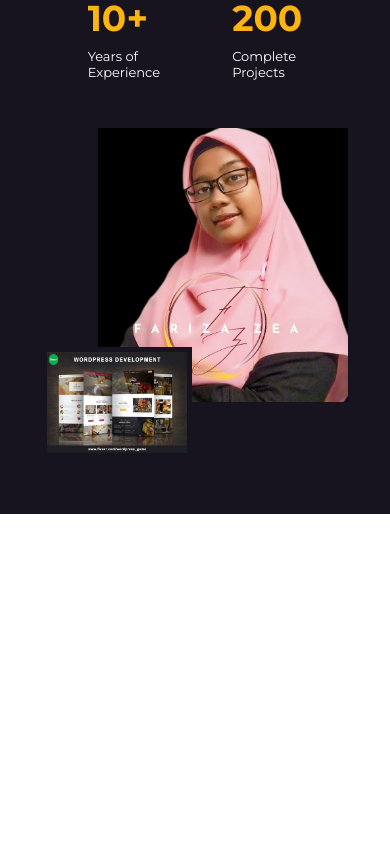
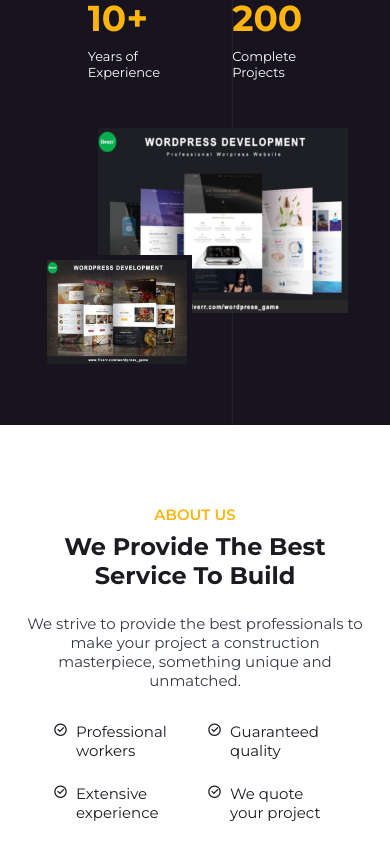
Before and after one commit to zea-0366/portofolio, a plain HTML site: page index.html in a window 390 px wide. Shown: the part 460-1304 px from the top of the page. Drawn offline with nearby package versions, Linux system fonts and the light colour scheme.

Commit message:
gambar+isi about us

```diff
--- a/css/style.css
+++ b/css/style.css
@@ -136,8 +136,9 @@ img {
   width: 100%;
   top: 0;
   left: 0;
-  background-color: var(--black-color);
+  background-color: transparent;
   z-index: var(--z-fixed);
+  transition: background-color .4s;
 }
 
 .nav {
@@ -221,7 +222,15 @@ img {
 }
 
 /* Change background header */
+.bg-header {
+  background-color: var(--body-color);
+  box-shadow: 0 4px 16px hsla(255, 90%, 8%, .1);
+}
 
+.bg-header .nav__logo span,
+.bg-header .nav__toggle {
+  color: var(--title-color);
+}
 
 /* Active link */
 
@@ -291,17 +300,27 @@ img {
   justify-self: center;
 }
 
-img.Hero\.jpg {
+img.gambar-1\.png {
   width: 250px;
   margin-left: 3.5rem;
 }
 
-img.portfolio-2\.jpg {
+img.gambar-2\.png {
   width: 150px;
   border: 5px solid var(--black-color);
   position: absolute;
   left: 0;
   bottom: -3.5rem;
+}
+
+.home__lines {
+  position: absolute;
+  top: 0;
+  left: 0;
+  width: 100%;
+  height: 100%;
+  object-fit: cover;
+  object-position: right;
 }
 
 /*=============== BUTTON ===============*/
@@ -344,9 +363,33 @@ img.portfolio-2\.jpg {
   transform: translateX(.25rem);
 }
 
+/* UNTUK ABOUT US */
+/*=============== ABOUT ===============*/
+.about__container {
+  row-gap: 8rem;
+}
 
-/*=============== ABOUT ===============*/
+.about__data {
+  text-align: center;
+}
 
+.about__description {
+  margin-bottom: 2rem;
+}
+
+.about__list {
+  text-align: initial;
+  grid-template-columns: repeat(2, 130px);
+  justify-content: center;
+  gap: 1.5rem;
+  margin-bottom: 2.5rem;
+}
+/* 26.46 */
+.about__list-item {
+  display: flex;
+  column-gap: .5rem;
+  color: var(--title-color);
+}
 
 /*=============== SERVICES ===============*/
 
--- a/index.html
+++ b/index.html
@@ -63,7 +63,7 @@
       <main class="main">
          <!--==================== HOME ====================-->
          <section class="home section" id="home">
-            <!-- <img src="img/home-lines-bg.svg" alt="image" class="home__lines"> -->
+             <img src="img/home-lines-bg.svg" alt="image" class="home__lines">
 
             <div class="home__container container grid">
               <div class="home__content grid">
@@ -103,15 +103,56 @@
             </div>
 
                 <div class="home__images">
-                   <img src="img/Hero.jpg" alt="image" class="Hero.jpg">
-                   <img src="img/portfolio-2.jpg" alt="image" class="portfolio-2.jpg">
+                   <img src="img/gambar-1.png" alt="image" class="gambar-1.png">
+                   <img src="img/gambar-2.png" alt="image" class="gambar-2.png">
                 </div>
             </div>
          </section>
 
          <!--==================== ABOUT ====================-->
          <section class="about section" id="about">
+            <div class="about__container container grid">
+               <div class="about__data">
+                  <span class="section__subtitle">ABOUT US</span>
+                  <h2 class="section__title">
+                     We Provide The Best <br> Service To Build
+                  </h2>
 
+                  <p class="about__description">
+                     We strive to provide the best professionals
+                     to make your project a construction masterpiece,
+                     something unique and unmatched.
+                  </p>
+
+                  <ul class="about__list grid">
+                     <li class="about__list-item">
+                        <i class="ri-checkbox-circle-line"></i>
+                        <span>Professional workers</span>
+                     </li>
+                     <li class="about__list-item">
+                        <i class="ri-checkbox-circle-line"></i>
+                        <span>Guaranteed quality</span>
+                     </li>
+
+                     <li class="about__list-item">
+                        <i class="ri-checkbox-circle-line"></i>
+                        <span>Extensive experience</span>
+                     </li>
+
+                     <li class="about__list-item">
+                        <i class="ri-checkbox-circle-line"></i>
+                        <span>We quote your  project</span>
+                     </li>
+                  </ul>
+
+                  <a href="#projects" class="button">View Projects</a>
+               </div>
+
+               <div class="about__images">
+                  <img src="img/gambar-3.png" alt="image" class="about__gambar-3">
+                  <img src="img/gambar-4.png" alt="image" class="about__gambar-4">
+               </div>
+            </div>
          </section>
 
          <!--==================== SERVICES ====================-->
--- a/js/main.js
+++ b/js/main.js
@@ -27,10 +27,16 @@ const linkAction = () =>{
     navMenu.classList.remove('show-menu')
 }
  navLink.forEach(n => n.addEventListener('click', linkAction))
-// 13.00
 
 /*=============== CHANGE BACKGROUND HEADER ===============*/
-
+const bgHeader = () =>{
+    const header = document.getElementById('header')
+    // Add a class if the bottom offset is greater than 50 of the viewport
+    this.scrollY >= 50 ? header.classList.add('bg-header')
+                       : header.classList.remove('bg-header')
+}
+window.addEventListener('scroll', bgHeader)
+bgHeader()
 
 /*=============== SWIPER SERVICES ===============*/
 
```
Also changed, not shown: img/gambar-1.png (added), img/gambar-2.png (added), img/gambar-3.png (added), img/gambar-4.png (added), img/gambar-5.png (added), img/gambar-6.png (added), img/gambar-7.png (added), img/gambar-8.png (added).
